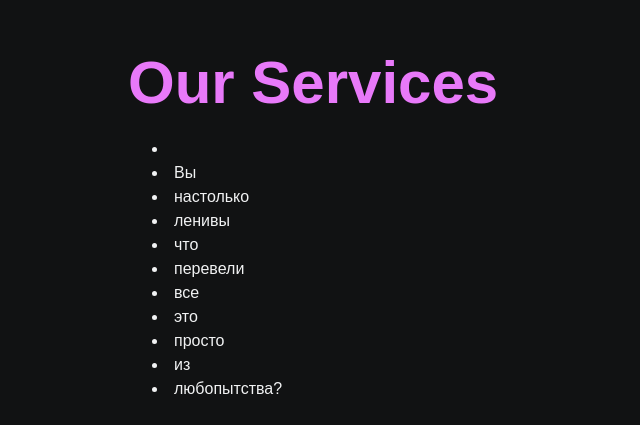
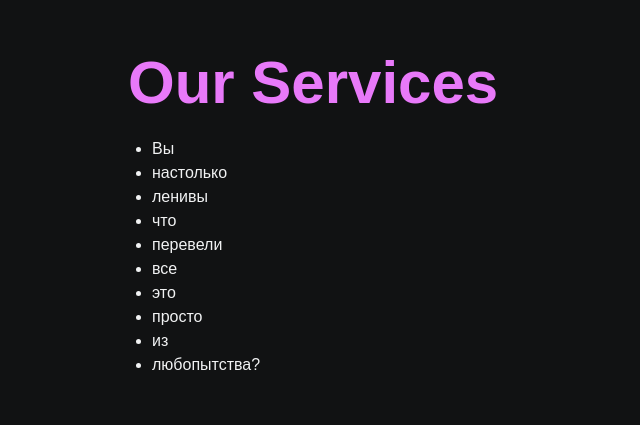
Before and after one commit to edu4rdolinux/Missao, a Next.js app: page / in a window 1280 px wide. Shown: the part 1847-2272 px from the top of the page, without its empty margins (0-640 px from the left). After the commit the page ends 2248 px from the top, so only its background shows below. Built offline with nearby package versions, Linux system fonts and the light colour scheme.

Commit message:
Correction

```diff
--- a/app/components/theServicesTemporary.tsx
+++ b/app/components/theServicesTemporary.tsx
@@ -1,6 +1,6 @@
 const TheServicesTemporary = () => {
     return (
-        <li className="m-6">
+        <ul className="m-6 list-disc">
             <li>Вы</li>
             <li>настолько</li>
             <li>ленивы</li>
@@ -11,8 +11,8 @@ const TheServicesTemporary = () => {
             <li>просто</li>
             <li>из</li>
             <li>любопытства?</li>
-        </li>
-    )
+        </ul>
+    );
 }
 
-export default TheServicesTemporary
+export default TheServicesTemporary;
```
